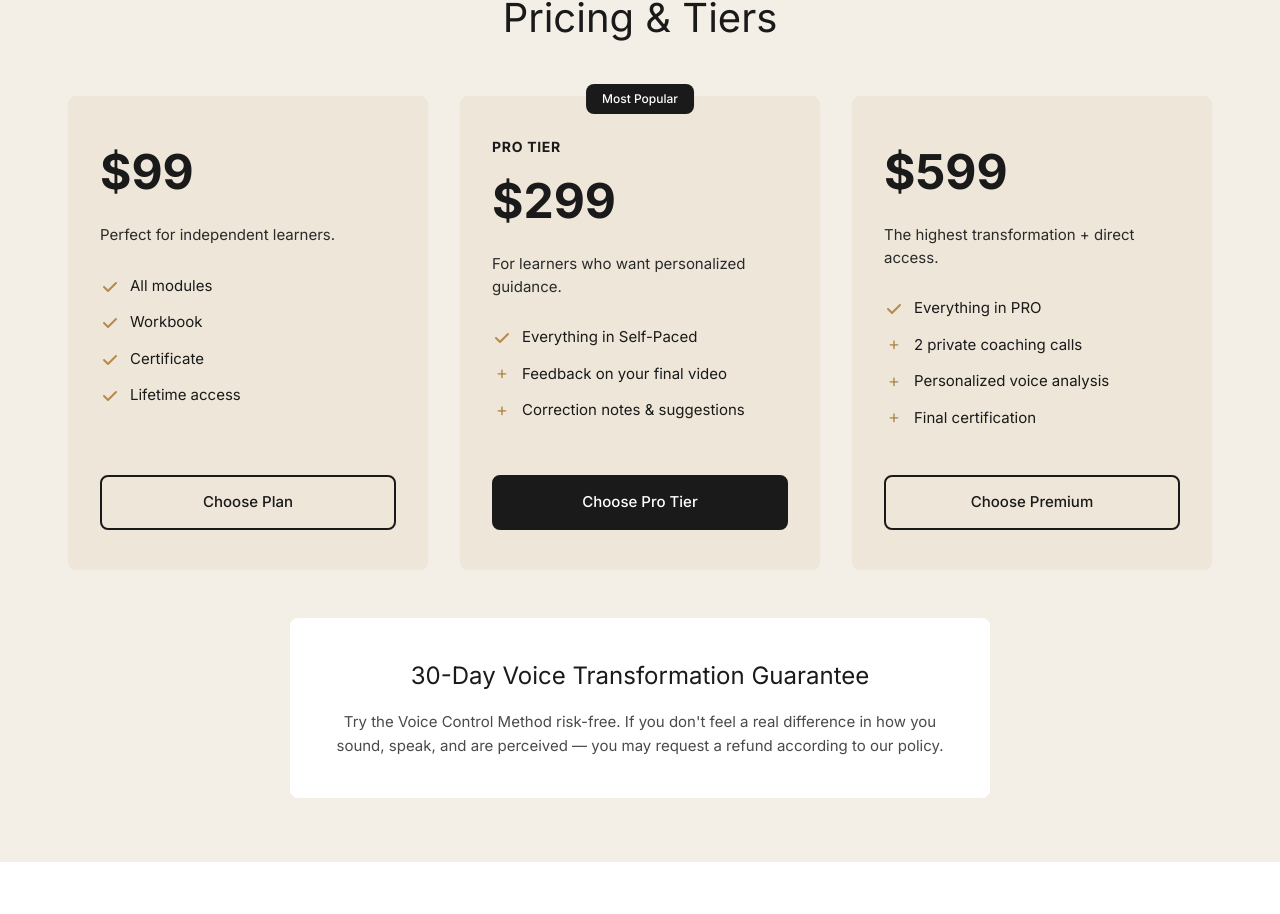
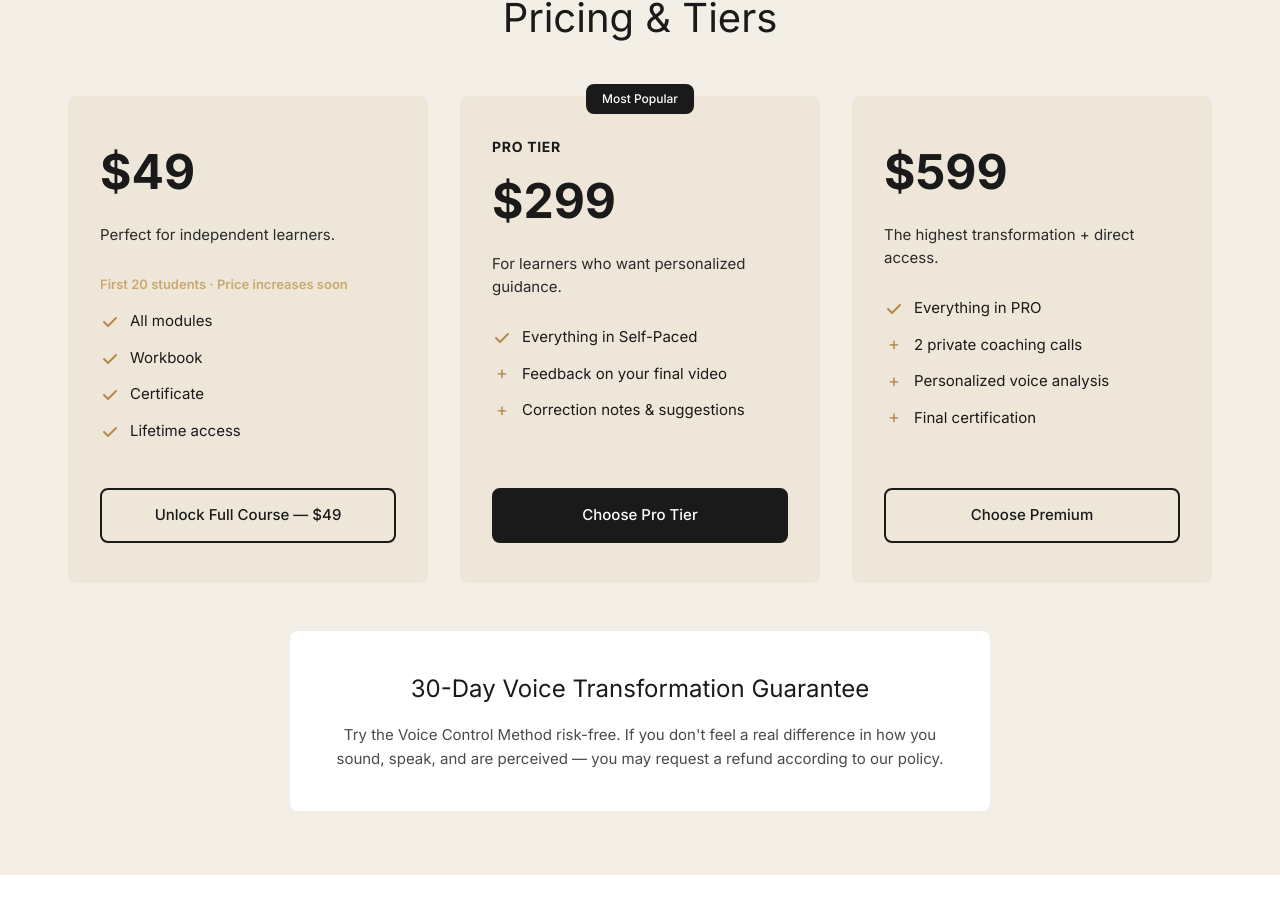
Before and after one commit to mustafahassan065/SevilVelsha, a React (Vite) app: page /voice-control-course in a window 1280 px wide. Shown: the part 7289-8203 px from the top of the page. Built offline with nearby package versions, Linux system fonts and the light colour scheme.

Commit message:
fixing the minor fixes related to links

```diff
--- a/src/routes/voice-course/CourseDashboard.jsx
+++ b/src/routes/voice-course/CourseDashboard.jsx
@@ -697,10 +697,11 @@ export default function CourseDashboard() {
                 style={{ display:'inline-block', background:'#25D366', color:'#fff', fontFamily:'inherit', fontSize:'11px', fontWeight:700, letterSpacing:'0.16em', textTransform:'uppercase', padding:'15px 36px', textDecoration:'none', borderRadius:2 }}>
                 Message me on WhatsApp
               </a>
-              <a href="mailto:info@sevilvelsha.com"
-                style={{ display:'inline-block', background:'#fff', color:'#1a1a1a', border:'1.5px solid #1a1a1a', fontFamily:'inherit', fontSize:'11px', fontWeight:700, letterSpacing:'0.16em', textTransform:'uppercase', padding:'15px 36px', textDecoration:'none', borderRadius:2 }}>
-                info@sevilvelsha.com
-              </a>
+              <a href="https://mail.google.com/mail/?view=cm&fs=1&to=info@sevilvelsha.com"
+  target="_blank"
+  style={{ display:'inline-block', background:'#fff', color:'#1a1a1a', border:'1.5px solid #1a1a1a', fontFamily:'inherit', fontSize:'11px', fontWeight:700, letterSpacing:'0.16em', textTransform:'uppercase', padding:'15px 36px', textDecoration:'none', borderRadius:2 }}>
+  info@sevilvelsha.com
+</a>
             </div>
             <p style={{ fontSize:'12px', color:'#aaa', margin:0 }}>I reply within 24 hours.</p>
           </div>
--- a/src/routes/voice-course/Pricing-section/pricing-section.jsx
+++ b/src/routes/voice-course/Pricing-section/pricing-section.jsx
@@ -1,3 +1,6 @@
+// src/routes/voice-course/pricing-section.jsx
+// Updated: First card now shows $49 promotional price with urgency
+
 import styles from "./pricing-section.module.css"
 
 export default function PricingSection() {
@@ -6,10 +9,21 @@ export default function PricingSection() {
       <h1 className={styles.heading}>Pricing & Tiers</h1>
 
       <div className={styles.tiersContainer}>
-        {/* Updated First Card */}
+        {/* Updated First Card — $49 promotional price */}
         <div className={styles.card}>
-          <div className={styles.price}>$99</div>
+          <div className={styles.price}>$49</div>
           <p className={styles.description}>Perfect for independent learners.</p>
+
+          {/* Urgency message matching free access page */}
+          <p style={{
+            fontSize: '13px',
+            color: '#c9a96e',
+            fontWeight: 600,
+            margin: '0 0 16px',
+            lineHeight: 1.5
+          }}>
+            First 20 students · Price increases soon
+          </p>
 
           <ul className={styles.featureList}>
             <li className={styles.feature}>
@@ -39,11 +53,11 @@ export default function PricingSection() {
           </ul>
 
           <a
-            href="https://buy.stripe.com/14AdRagnGdREbnw1Ap14407"
+            href="https://buy.stripe.com/test_8x228q4OXbDX5zE6EMgIo02"
             className={styles.button}
             style={{ textDecoration: 'none', display: 'block', textAlign: 'center' }}
           >
-            Choose Plan
+            Unlock Full Course — $49
           </a>
         </div>
 
--- a/src/routes/voice-course/VoiceFreeAccessPage.jsx
+++ b/src/routes/voice-course/VoiceFreeAccessPage.jsx
@@ -174,10 +174,10 @@ export default function VoiceFreeAccessPage() {
               style={{ display:'inline-block', background:'#25D366', color:'#fff', fontFamily:'inherit', fontSize:'11px', fontWeight:700, letterSpacing:'0.16em', textTransform:'uppercase', padding:'14px 32px', textDecoration:'none', borderRadius:2 }}>
               Message on WhatsApp
             </a>
-            <a href="mailto:info@sevilvelsha.com"
-              style={{ display:'inline-block', background:'#fff', color:DARK, border:`1.5px solid ${DARK}`, fontFamily:'inherit', fontSize:'11px', fontWeight:700, letterSpacing:'0.16em', textTransform:'uppercase', padding:'14px 32px', textDecoration:'none', borderRadius:2 }}>
-              info@sevilvelsha.com
-            </a>
+            <a href="https://mail.google.com/mail/?view=cm&fs=1&to=info@sevilvelsha.com"
+  style={{ display:'inline-block', background:'#fff', color:DARK, border:`1.5px solid ${DARK}`, fontFamily:'inherit', fontSize:'11px', fontWeight:700, letterSpacing:'0.16em', textTransform:'uppercase', padding:'14px 32px', textDecoration:'none', borderRadius:2 }}>
+  info@sevilvelsha.com
+</a>
           </div>
           <p style={{ fontSize:'12px', color:'#aaa', margin:0 }}>I reply within 24 hours.</p>
         </div>
```
